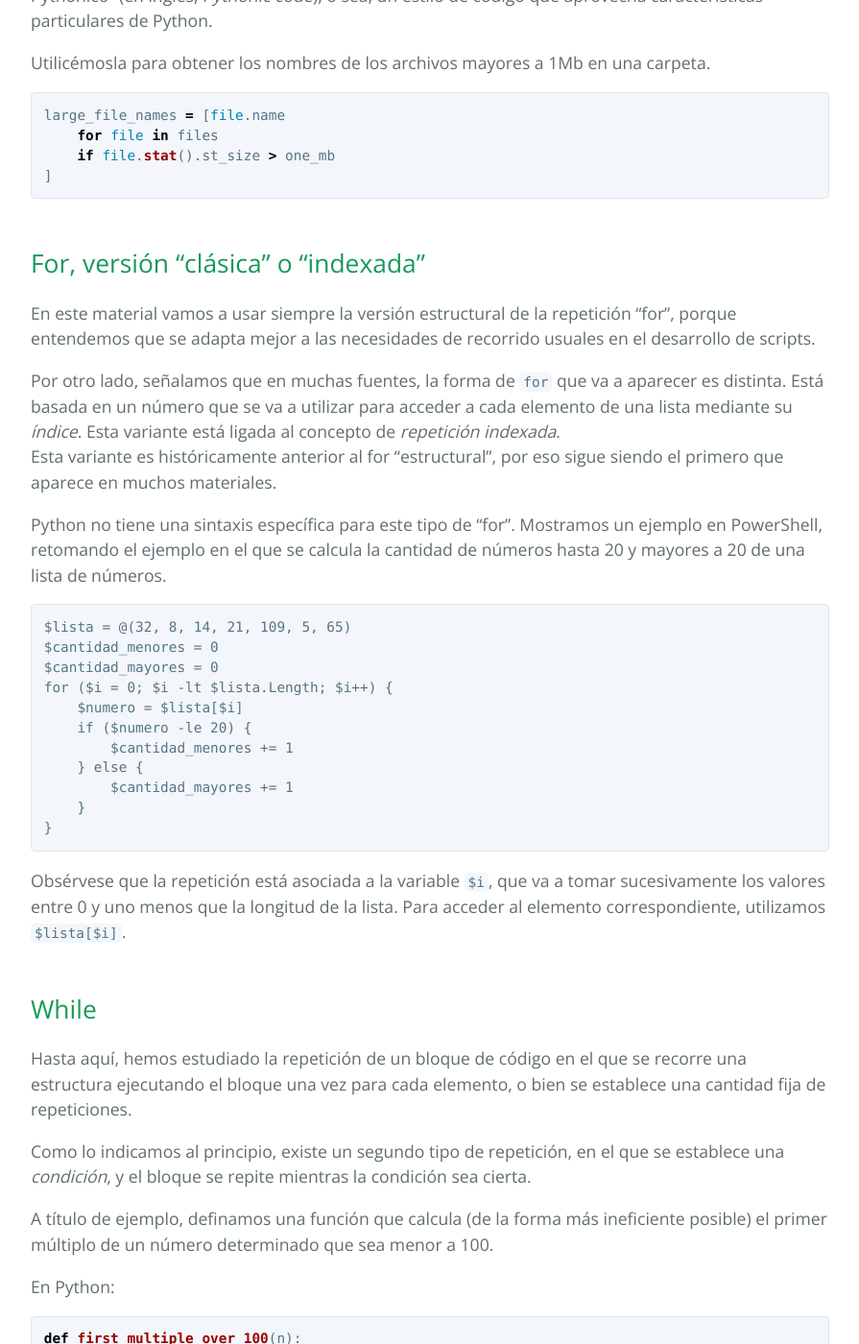
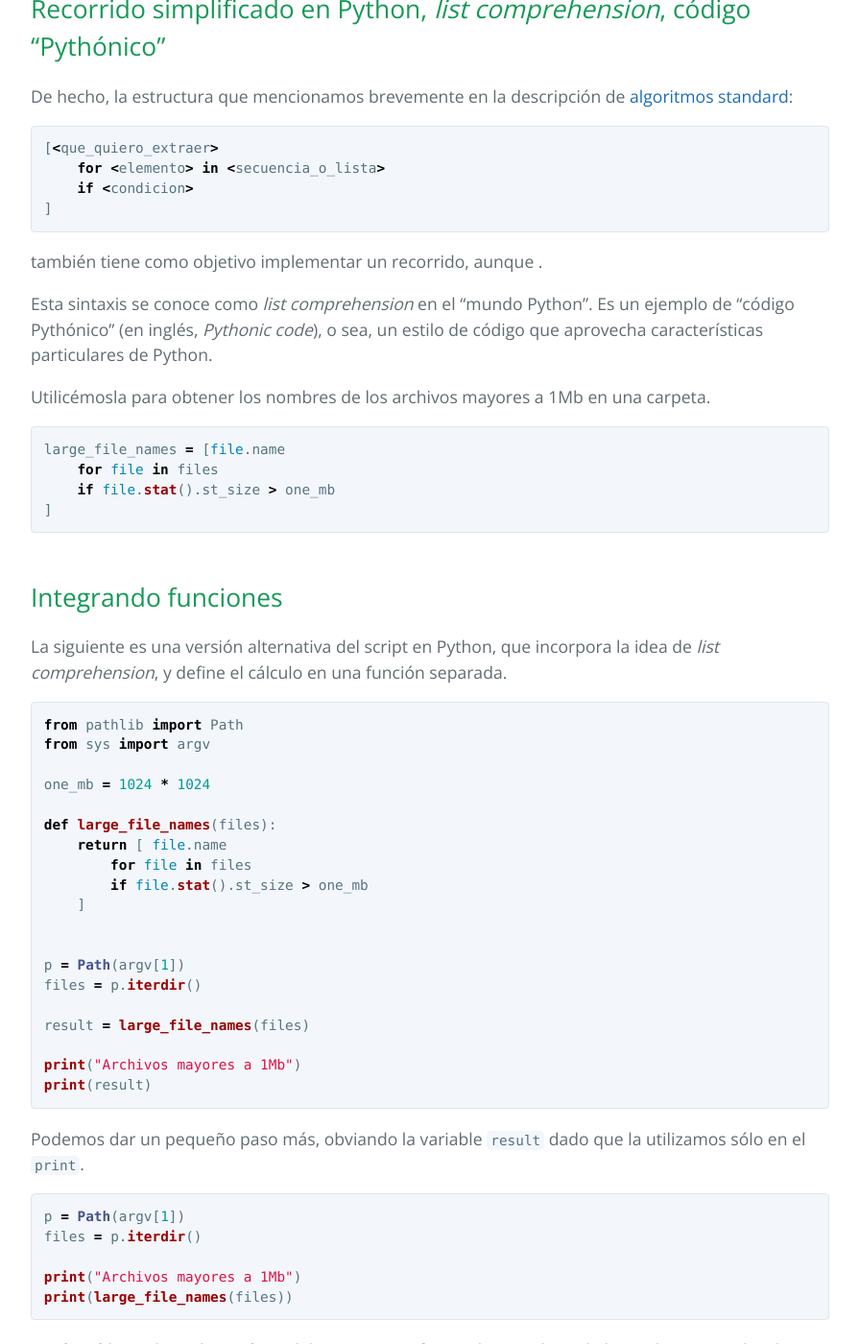
Before and after one commit to clombardi/design-thinking, a Jekyll site: the page built from logica-algoritmica/basicos/repeticion.md, in a window 1280 px wide and 1400 px high, scrolled down 4489 px. Shown: the whole window at 96% size, without its empty margins (192-1087 px from the left). Built offline with Jekyll 4.4.1, drawn with Linux system fonts in a browser that asks for light colours; our own code applies the rules of GitHub Pages for plain Markdown files; some of the changed text lies outside the part shown.

Commit message:
unidad 2 basicos - fin por fin

````diff
--- a/logica-algoritmica/basicos/repeticion.md
+++ b/logica-algoritmica/basicos/repeticion.md
@@ -12,7 +12,9 @@ Esta idea se suele asociar a la palabra `for`.
 Por ejemplo: hasta que se encuentre un usuario habilitado para una operación, mientras la suma del tamaño de ciertos archivos a copiar no supere el tamaño del dispositivo donde queremos copiarlos, mientras haya errores de carga.
 Esta idea se suele asociar a la palabra `while` (o menos frecuentemente, a `until`).
 
-Aquí tenemos las dos variantes de alternativa: "el `for` y el `while`". Veamos algunos detalles de cada una.
+En resumen, podemos denominar a los dos tipos de repetición como "el `for`" (repetición por cantidad) y "el `while`" (repetición ligada a una condición).
+En esta página vamos a trabajar con una variante simplificada del `for`, y a aprovechar para integrar varios de los temas vistos en este resumen.
+Dejamos para una página separada, el tratamiento de la versión "clásica" del `for`, y el del `while`.
 
 ## For, versión estructural
 La forma de `for` más utilizada actualmente, está asociada a una estructura, p.ej.  una lista. En Python, la estructura
@@ -57,6 +59,8 @@ Notemos que la lógica es la misma, sólo cambió el lugar de donde se obtienen
 
 > Reconocemos que, para obtener los números ingresados por línea de comandos, estamos utilizando una estructura que ... veremos más adelante. Por ahora, concentrémonos en el `for`.
 
+
+## Utilizando archivos - un pequeño ejemplo integrador
 La estructura sobre la que trabajamos, puede ser muy distinta a una lista de números. Este script informa los nombres de los archivos en una carpeta cuyo tamaño supera 1 Mb.
 
 ``` python
@@ -83,10 +87,10 @@ Este es un ejemplo de la salida que genera.
 
 En este caso, la estructura llamada `files` incluye información de cada archivo en una carpeta. Utilizando el `for`, accedemos sucesivamente a la información de cada archivo, utilizando la variable `file`. Mediante `file.stat().st_size` y `file.name` accedemos, respectivamente, al tamaño y nombre de cada archivo.
 
-En este pequeño ejemplo, combinamos varios elementos básicos: lista, alternativa y repetición. Lo mostramos en los lenguajes de scripting, como ejemplo de for estructural.
+En este pequeño ejemplo, combinamos varios elementos básicos: listas, alternativa y repetición. Lo mostramos en los lenguajes de scripting, como ejemplo de for estructural.
 
 Así es en PowerShell
-``` PowerShell
+``` powershell
 $files = Get-ChildItem $args[0]
 $one_mb = 1024 * 1024
 
@@ -123,7 +127,11 @@ echo Archivos mayores a 1Mb
 echo ${large_file_names[*]}
 ```
 
-## Recorrido - el objetivo del "for"
+<br/>
+
+Completamos esta sección poniendo en contexto el concepto incorporado, o sea la idea de repetición en general, y el "for estructural" en particular, revisando una sintaxis particular de Python mencionada previamente, e integrando el concepto de _función_ en el ejemplo.
+
+## Recorrido - el **objetivo** del "for"
 En los dos ejemplos que mostramos, y en la gran mayoría de las situaciones que aparecen en el desarrollo de scripts, la repetición está relacionada con la necesidad de _recorrer_ una estructura, y realizar alguna acción o análisis para cada elemento.
 
 El _objetivo_ es realizar el recorrido, de una lista de números o de los archivos en una carpeta. El `for` es la _técnica_ que nos permite implementar el recorrido deseado.
@@ -131,7 +139,7 @@ El _objetivo_ es realizar el recorrido, de una lista de números o de los archiv
 Hacemos esta puntualización sobre la diferencia entre **objetivo** y **técnica**, porque si tenemos claro el objetivo, nos será más sencillo incorporar y entender nuevas técnicas que puedan surgir, que apunten al mismo objetivo.
 
 
-## Recorrido simplificado en Python, código "Pythónico"
+## Recorrido simplificado en Python, _list comprehension_, código "Pythónico"
 De hecho, la estructura que mencionamos brevemente en la descripción de [algoritmos standard](./algoritmos-standard.md):
 ``` python
 [<que_quiero_extraer>
@@ -139,7 +147,7 @@ De hecho, la estructura que mencionamos brevemente en la descripción de [algori
     if <condicion>
 ]
 ```
-también tiene como objetivo implementar un recorrido.
+también tiene como objetivo implementar un recorrido, aunque .
 
 Esta sintaxis se conoce como _list comprehension_ en el "mundo Python". Es un ejemplo de "código Pythónico" (en inglés, _Pythonic code_), o sea, un estilo de código que aprovecha características particulares de Python.
 
@@ -151,106 +159,38 @@ large_file_names = [file.name
 ]
 ```
 
+## Integrando funciones
+La siguiente es una versión alternativa del script en Python, que incorpora la idea de _list comprehension_, y define el cálculo en una función separada.
 
-## For, versión "clásica" o "indexada"
-En este material vamos a usar siempre la versión estructural de la repetición "for", porque entendemos que se adapta mejor a las necesidades de recorrido usuales en el desarrollo de scripts.
-
-Por otro lado, señalamos que en muchas fuentes, la forma de `for` que va a aparecer es distinta. Está basada en un número que se va a utilizar para acceder a cada elemento de una lista mediante su _índice_. Esta variante está ligada al concepto de _repetición indexada_.
-Esta variante es históricamente anterior al for "estructural", por eso sigue siendo el primero que aparece en muchos materiales.
-
-Python no tiene una sintaxis específica para este tipo de "for". Mostramos un ejemplo en PowerShell, retomando el ejemplo en el que se calcula la cantidad de números hasta 20 y mayores a 20 de una lista de números.
-
-``` PowerShell
-$lista = @(32, 8, 14, 21, 109, 5, 65)
-$cantidad_menores = 0
-$cantidad_mayores = 0
-for ($i = 0; $i -lt $lista.Length; $i++) {
-    $numero = $lista[$i]
-    if ($numero -le 20) {
-        $cantidad_menores += 1
-    } else {
-        $cantidad_mayores += 1
-    }
-}
-```
-
-Obsérvese que la repetición está asociada a la variable `$i`, que va a tomar sucesivamente los valores entre 0 y uno menos que la longitud de la lista. Para acceder al elemento correspondiente, utilizamos `$lista[$i]`.
-
-
-## While
-Hasta aquí, hemos estudiado la repetición de un bloque de código en el que se recorre una estructura ejecutando el bloque una vez para cada elemento, o bien se establece una cantidad fija de repeticiones.
-
-Como lo indicamos al principio, existe un segundo tipo de repetición, en el que se establece una _condición_, y el bloque se repite mientras la condición sea cierta.
-
-A título de ejemplo, definamos una función que calcula (de la forma más ineficiente posible) el primer múltiplo de un número determinado que sea menor a 100.
-
-En Python:
 ``` python
-def first_multiple_over_100(n):
-    result = 0
-    while (result <= 100):
-        result += n
-    return result
-```
-
-En PowerShell:
-``` PowerShell
-function first_multiple_over_100 {
-    param($n)
-    $result = 0
-    while ($result -le 100) {
-        $result += $n
-    }
-    return $result
-}
-```
-
-En Bash:
-```
-first_multiple_over_100 () {
-    local result=0
-    while [ $result -le 100 ]
-    do
-        result=$(($result + $1))
-    done
-    return $result
-}
-```
-
-En algunos casos, puede convenir utilizar un `while` para implementar un recorrido sobre una lista. En estos casos debemos manejar un índice similar al del for "clásico".
-En particular, el `while` es útil cuando estemos buscando un elemento en particular, al encontrarlo ya podemos "cortar" el recorrido.
-Usémoslo para hallar, en Python, el primer archivo en una carpeta cuyo nombre termina de cierta forma. Presentamos el script completo.
-
-``` Python
 from pathlib import Path
 from sys import argv
 
-def first_file_that_ends_with(files, ending):
-    i = 0
-    found_file = None
-    while (found_file is None and i < len(files)):
-        file = files[i]
-        if (file.stem.endswith(ending)):
-            found_file = file
-        else:
-            i = i + 1
-    return found_file
+one_mb = 1024 * 1024
+
+def large_file_names(files):
+    return [ file.name
+        for file in files
+        if file.stat().st_size > one_mb
+    ]
+
 
 p = Path(argv[1])
-ending = argv[2]
-files = list(p.iterdir())
-the_file = first_file_that_ends_with(files, ending)
+files = p.iterdir()
 
-if (the_file is None):
-    print(f"No hay ningún archivo que termine con {ending}")
-else:
-    print(f"El primer archivo que termina con {ending} es {the_file.name}")
+result = large_file_names(files)
+
+print("Archivos mayores a 1Mb")
+print(result)
 ```
 
-Y ejemplos de uso
-![uso while-with-files](./images/while-with-files.jpg)
+Podemos dar un pequeño paso más, obviando la variable `result` dado que la utilizamos sólo en el `print`.
+``` python
+p = Path(argv[1])
+files = p.iterdir()
 
-El índice arranca en 0, y avanza de a una posición. Se accede al archivo mediante `files[i]`. Para avanzar en la lista, se "avanza" haciendo `i = i + 1`.
-Si se encuentra un archivo con la condición deseada, se "corta" la repetición. Para esto se utiliza el valor `None`, que es un valor especial presente en Python que se utiliza para indicar que una variable no tiene un contenido válido, es un "no-valor". En otros lenguajes, se usa en nombre `null` para este mismo concepto.
-Para indicar que no se ha encontrado un archivo, se asigna el valor `None` a la variable `found_file`. Si se encuentra un archivo que cumple la condición, se cambia el valor de `found_file`, que ya no va a ser `None`.
-Para lograr el "corte" de la repetición, se agrega la condición `found_file is None` al `while`. Al cambiarse el valor de la variable, ya no será `None`, y por lo tanto se interrumpirá la repetición.
+print("Archivos mayores a 1Mb")
+print(large_file_names(files))
+```
+
+Aquí está bien claro el propósito del programa: informar los nombres de los archivos grandes dentro de la carpeta indicada por línea de comandos. La forma de _calcular_ este resultado se separa en la función `large_file_names`.
````
Also changed, not shown: other parts of logica-algoritmica/basicos/repeticion.md (+1 -1 lines), logica-algoritmica/basicos/funciones.md (+1 -1 lines), logica-algoritmica/basicos/lenguajes-de-programacion.md (+2 -2 lines), logica-algoritmica/basicos/repeticion-2.md (added, +114 -0 lines), logica-algoritmica/logica-algoritmica.index.md (+5 -1 lines), logica-algoritmica/relevancia-del-lenguaje.md (added, +14 -0 lines).
